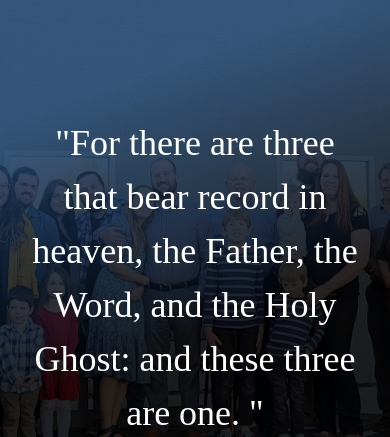
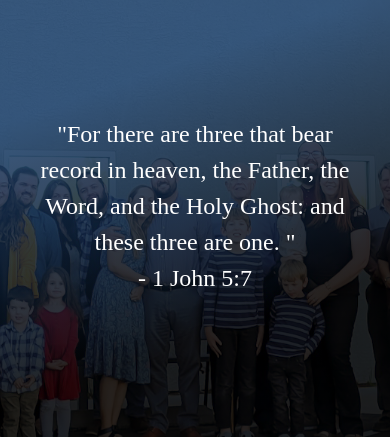
Before and after one commit to ryanpeacock/lvrp_site, an Astro site: page / in a window 390 px wide. Shown: the part 124-561 px from the top of the page. Built offline with nearby package versions, Linux system fonts and the light colour scheme; Astro itself is replaced by a stand-in of ours; no server answers; a web font is replaced by a local one.

Commit message:
updated hero blurb mobile styling

```diff
--- a/src/components/HeroHeader.astro
+++ b/src/components/HeroHeader.astro
@@ -96,6 +96,9 @@ import Header from "../components/Header.astro";
     .nav-menu .menu-items {
       display: none;
     }
+    #hero-section .outside-container .overlay .hero-text p {
+      font-size: 1.5rem;
+    }
   }
   @media only screen and (max-width: 992px) {
     .container {
```
